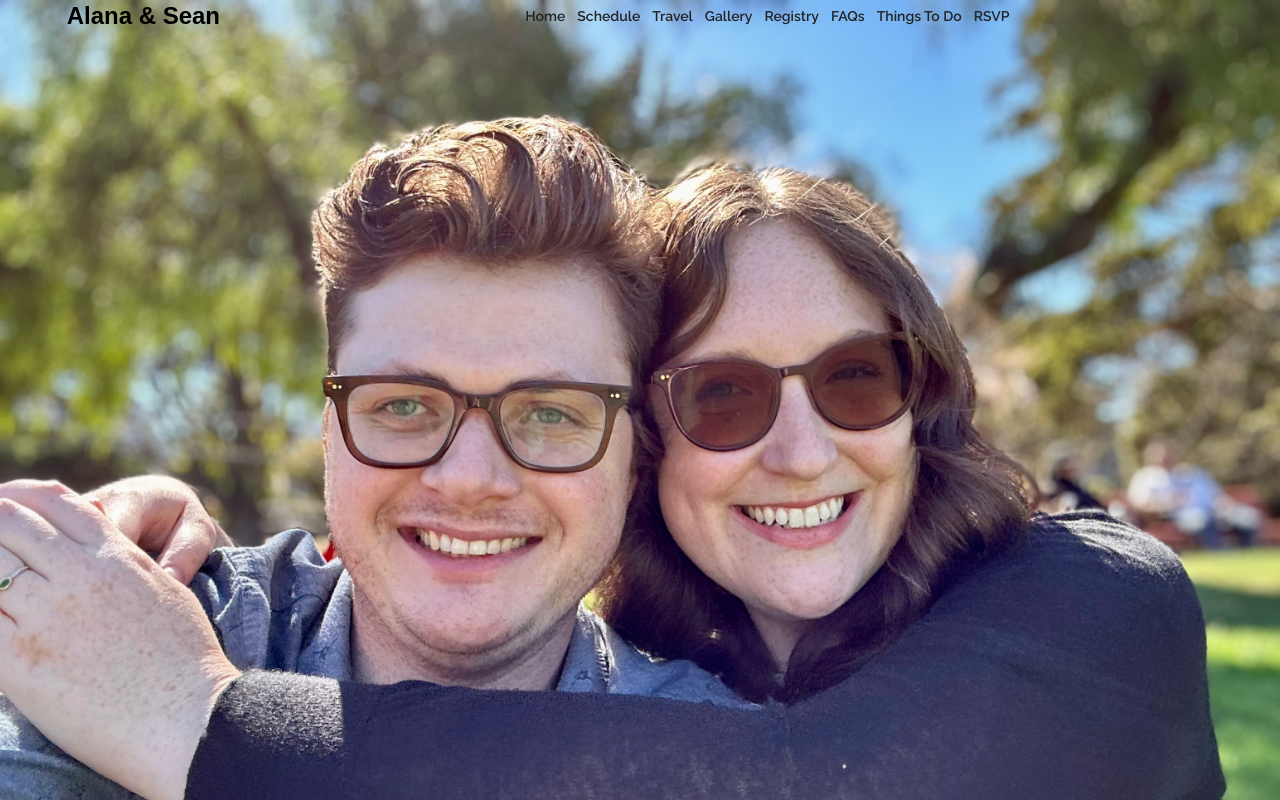
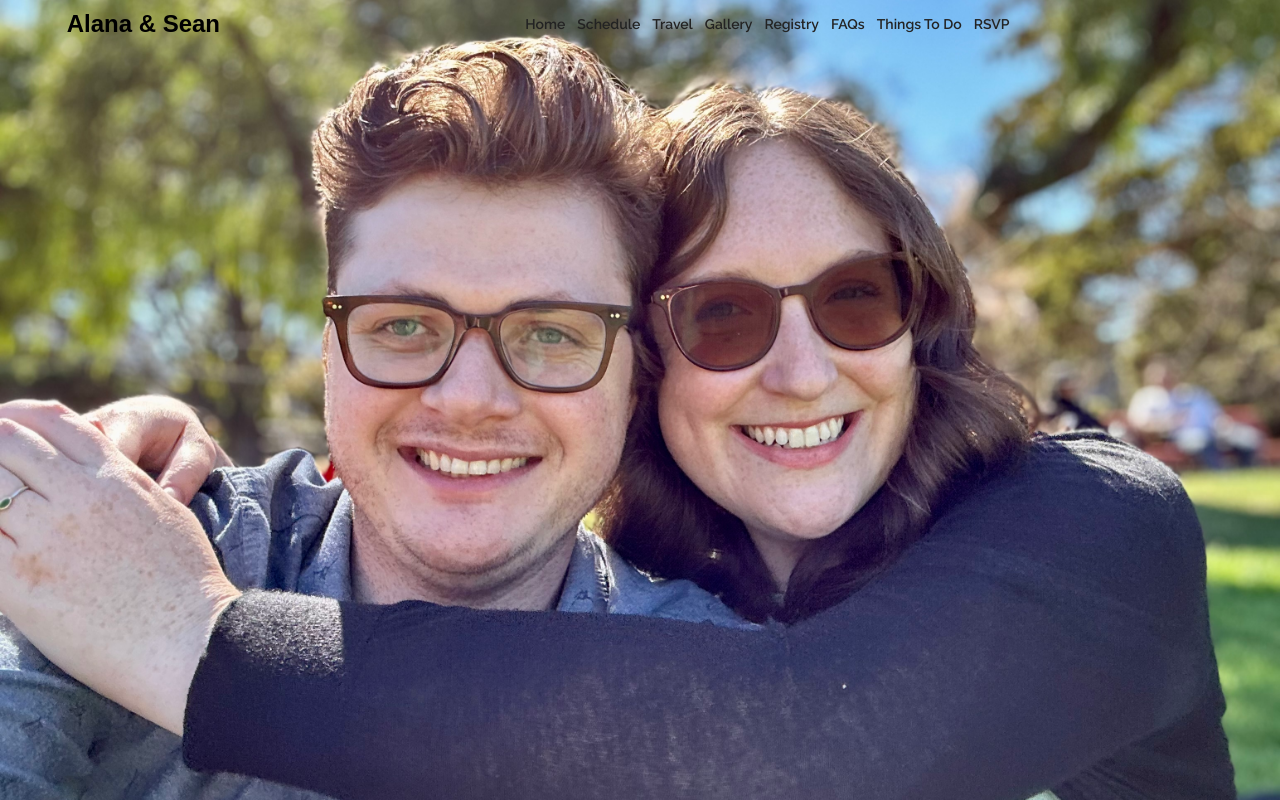
Before and after one commit to smckay1031/wedding_website, a Next.js app in the folder wedding_website/: page / in a window 1280 px wide. Shown: the top 800 px of the page. Built offline with nearby package versions, Linux system fonts and the light colour scheme; a web font is replaced by a local one.

Commit message:
home page commit 1 today

```diff
--- a/wedding_website/components/nav.tsx
+++ b/wedding_website/components/nav.tsx
@@ -3,7 +3,7 @@ import "./nav.css"
 
 export default function Nav() {
   return (
-    <nav className="flex justify-between items-center z-100 bg-gray-900/0 rounded-sm w-full overflow-hidden px-4">
+    <div className=" absolute top-0 flex justify-between items-center z-100 bg-gray-900/0 rounded-sm w-full overflow-hidden px-4 py-2">
       <div className="font-header w-80 text-center z-100">
         <p className="text-2xl font-semibold z-100"> Alana & Sean</p>
       </div>
@@ -34,6 +34,6 @@ export default function Nav() {
          </li>
 
       </ul>
-    </nav>
+    </div>
   );
 }
--- a/wedding_website/src/app/globals.css
+++ b/wedding_website/src/app/globals.css
@@ -13,7 +13,6 @@
   --font-body: var(--font-raleway);
 }
 
-
 body {
   background: var(--background);
   color: var(--foreground);
--- a/wedding_website/src/app/page.tsx
+++ b/wedding_website/src/app/page.tsx
@@ -1,19 +1,24 @@
 import hero from "../../photos/IMG_1844.jpeg";
 import Image from "next/image";
+
+
 export default function Home() {
   return (
-    <div className="">
-        <div>
-          <div className=" absolute top-0 w-full h-screen top-0 z-0">
+    <>
+    <div className="relative">
+      <div className=" top-0 w-full h- top-0 z-0">
         <Image
           src={hero}
           alt="Alana and Sean"
-              className="w-full h-auto object-cover"
+          className="w-full h-screen object-cover"
           width={1920}
           height={1080}
           />
       </div>
+      <div className="sticky z-50 flex flex-col items-center justify-center h-screen w-full text-black">
+        <p> some text</p>
       </div>
     </div>
+    </>
   );
 }
--- a/wedding_website/src/app/schedule/page.tsx
+++ b/wedding_website/src/app/schedule/page.tsx
@@ -1,9 +1,9 @@
 
 export default function Schedule() {
     return (
-        <div>
+        <div className="mt-10">
             <div>
-                <h1 className="font-header font-bold text-6xl w-full text-center p-24"> Schedule</h1>
+                <h1 className="font-header font-bold text-6xl w-full text-center"> Schedule</h1>
             </div>
         </div>
     )
```
Also changed, not shown: wedding_website/photos/watercolor_mountains.jpg (added). Lines whose indentation alone changed are shown as unchanged.
